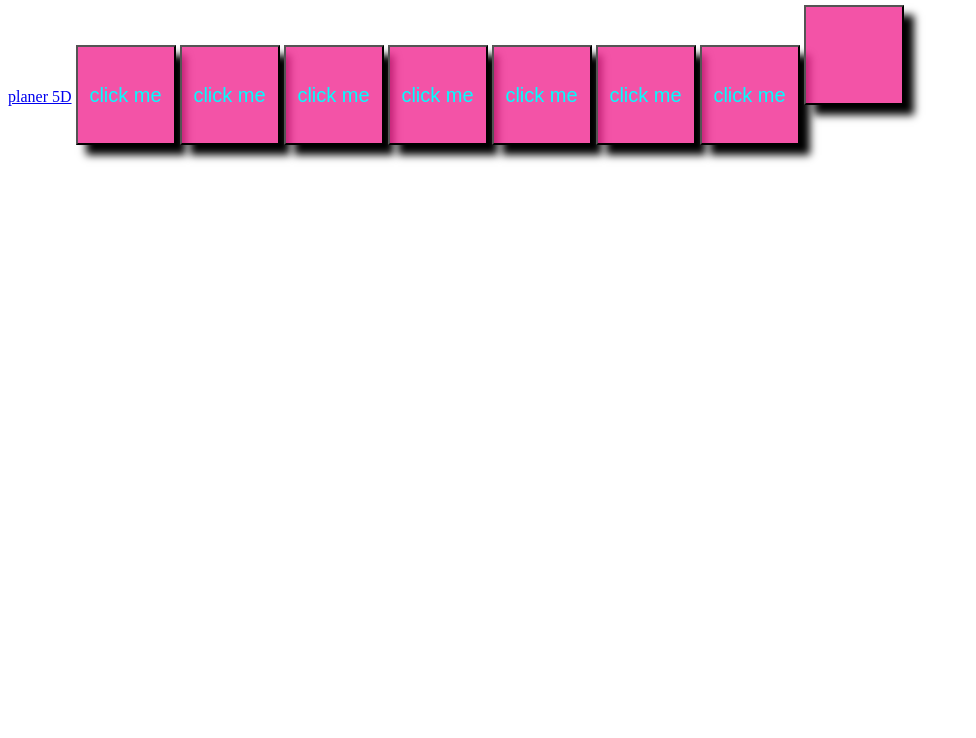
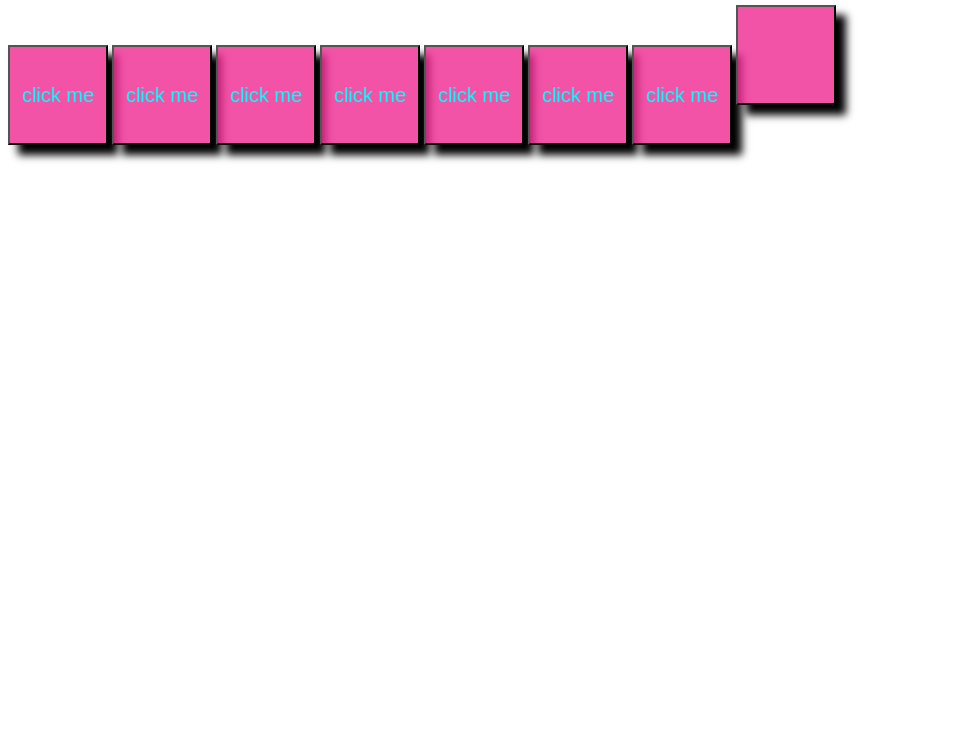
Before and after one commit to Milica1990/mywebsite, a plain HTML site: page index.html in a window 1280 px wide. Shown: the part 62-800 px from the top of the page, without its empty margins (0-976 px from the left). Drawn offline with Linux system fonts and the light colour scheme.

Commit message:
Update index.html

```diff
--- a/index.html
+++ b/index.html
@@ -11,7 +11,7 @@
              <div></div>
           <div><h1>Moj prvi websajt</h1></div>
             </nav>
-          <a href="https://planner5d.com/view?key=ce65ee90b90bf7c0e96aae77962e33f4">planer 5D</a>
+
             <button>click me</button>
             <button>click me</button>
             <button>click me</button>
```
